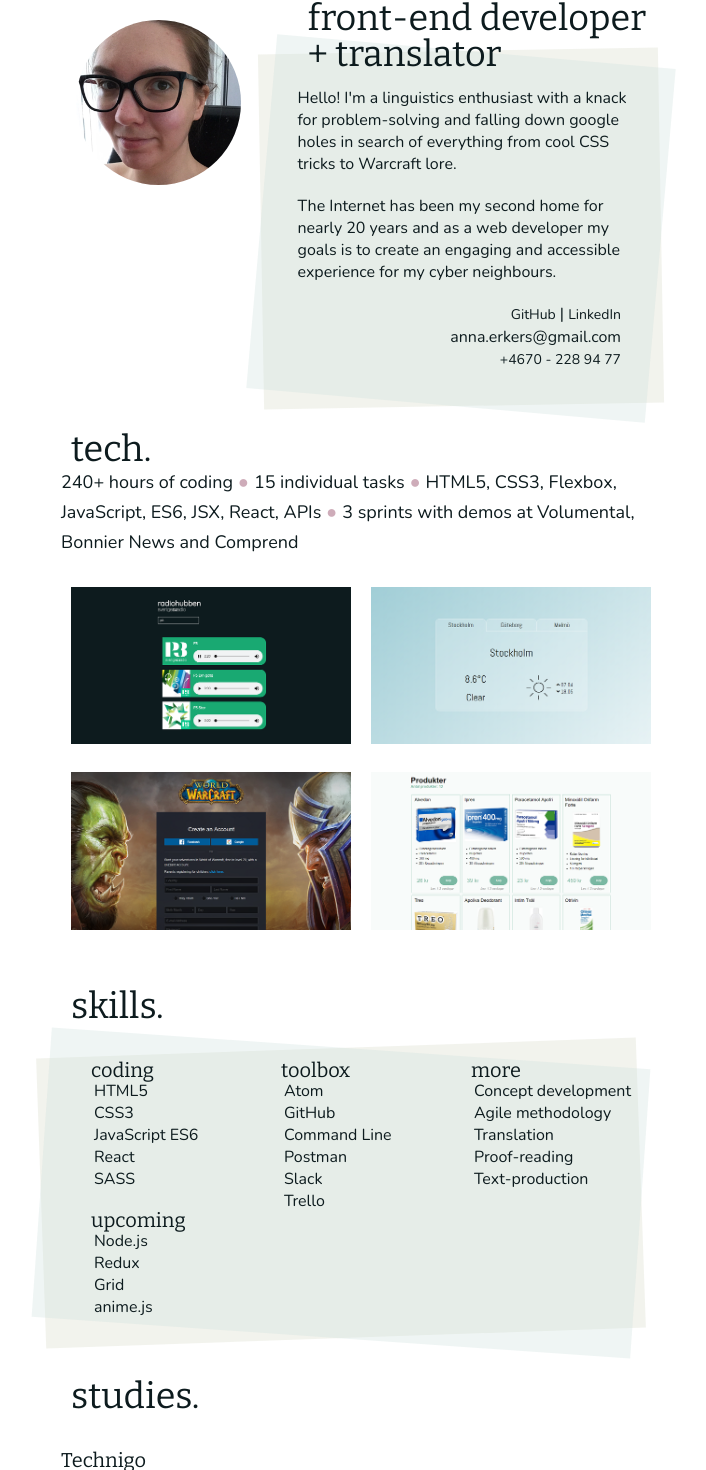
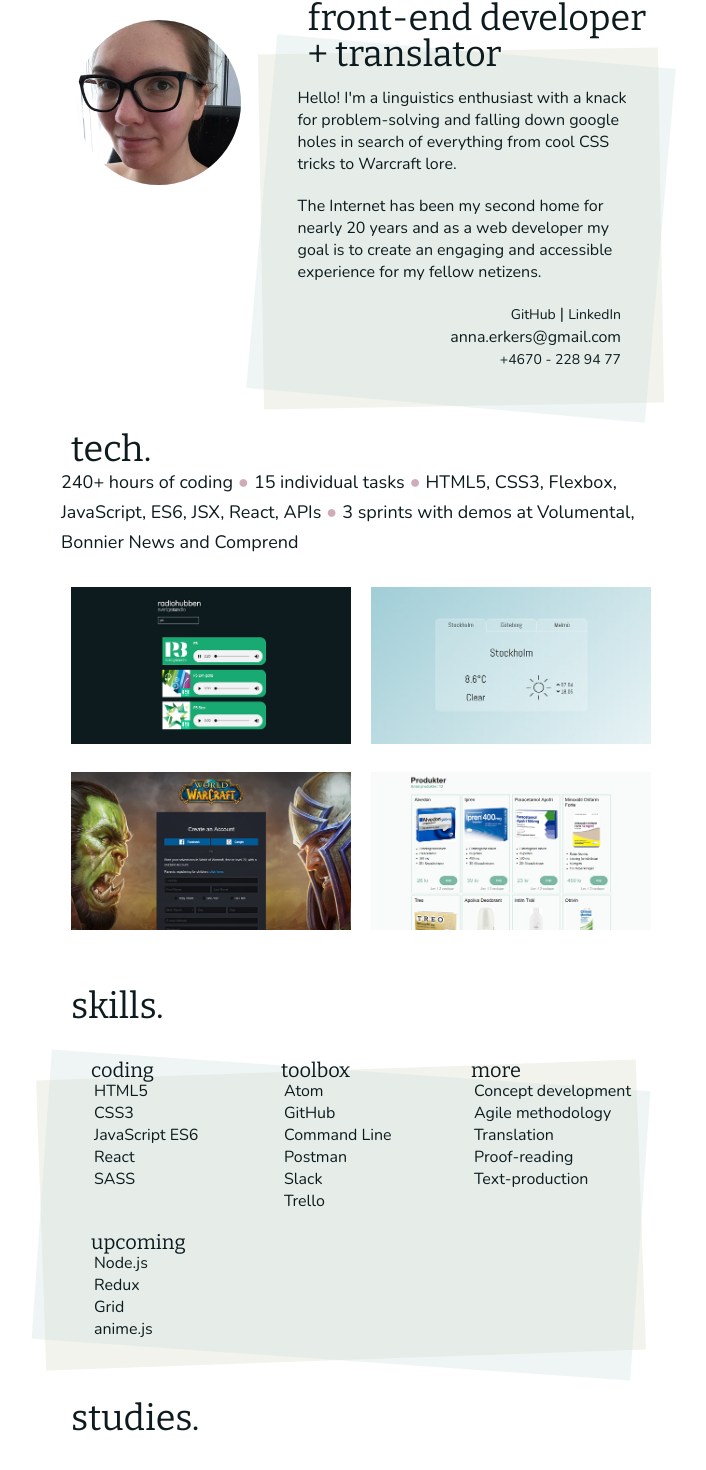
Before and after one commit to Hilwynn/personal-portfolio-technigo, a React (Create React App) app: page / in a window 1280 px wide. Shown: the part 281-1751 px from the top of the page, without its empty margins (279-985 px from the left). Built offline with nearby package versions, Linux system fonts and the light colour scheme.

Commit message:
Added text content and reorganized lists

```diff
--- a/src/Pages/LandingPage/index.js
+++ b/src/Pages/LandingPage/index.js
@@ -33,17 +33,17 @@ export default class LandingPage extends Component {
               <p>
                 Hello! I&apos;m a linguistics
                 enthusiast with a knack for
-                problem-solving and falling down google
-                holes in search of everything from cool
-                CSS tricks to Warcraft lore.
+                problem-solving and falling down
+                google holes in search of
+                everything from cool CSS tricks
+                to Warcraft lore.
               </p>
               <p>
                 The Internet has been my second
                 home for nearly 20 years and as a
-                web developer my goals is to
+                web developer my goal is to
                 create an engaging and accessible
-                experience for my cyber
-                neighbours.
+                experience for my fellow netizens.
               </p>
             </div>
             <div className="about-me-contact">
@@ -101,9 +101,7 @@ export default class LandingPage extends Component {
           <h2>Skills.</h2>
           <div className="skill-list-wrapper">
             <div className="skill-list">
-              <h3>
-                Coding
-              </h3>
+              <h3>Coding</h3>
               <ul>
                 <li>HTML5</li>
                 <li>CSS3</li>
@@ -111,20 +109,9 @@ export default class LandingPage extends Component {
                 <li>React</li>
                 <li>SASS</li>
               </ul>
-              <h3>
-                Upcoming
-              </h3>
-              <ul>
-                <li>Node.js</li>
-                <li>Redux</li>
-                <li>Grid</li>
-                <li>anime.js</li>
-              </ul>
             </div>
             <div className="skill-list">
-              <h3>
-                Toolbox
-              </h3>
+              <h3>Toolbox</h3>
               <ul>
                 <li>Atom</li>
                 <li>GitHub</li>
@@ -135,15 +122,22 @@ export default class LandingPage extends Component {
               </ul>
             </div>
             <div className="skill-list">
-              <h3>
-                More
-              </h3>
+              <h3>More</h3>
               <ul>
                 <li>Concept development</li>
                 <li>Agile methodology</li>
                 <li>Translation</li>
                 <li>Proof-reading</li>
                 <li>Text-production</li>
+              </ul>
+            </div>
+            <div className="skill-list">
+              <h3>Upcoming</h3>
+              <ul>
+                <li>Node.js</li>
+                <li>Redux</li>
+                <li>Grid</li>
+                <li>anime.js</li>
               </ul>
             </div>
           </div>
```
